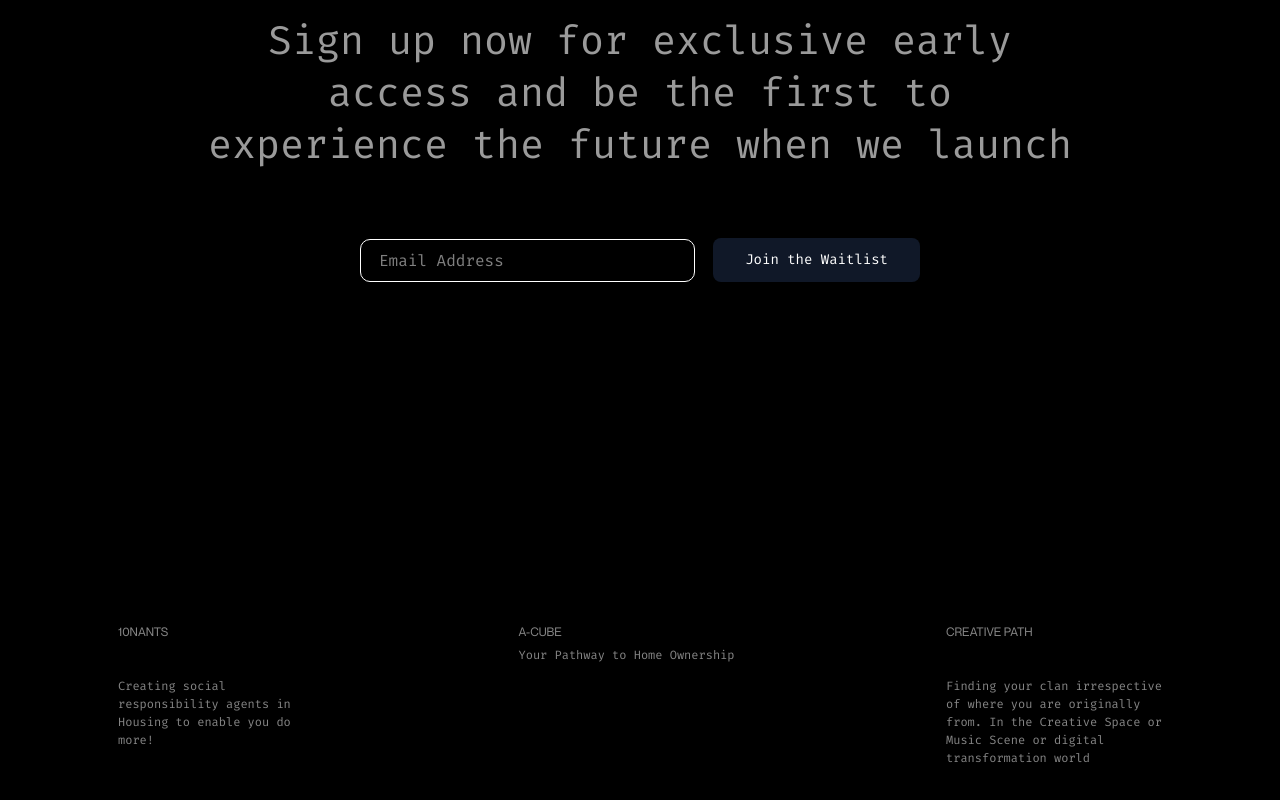
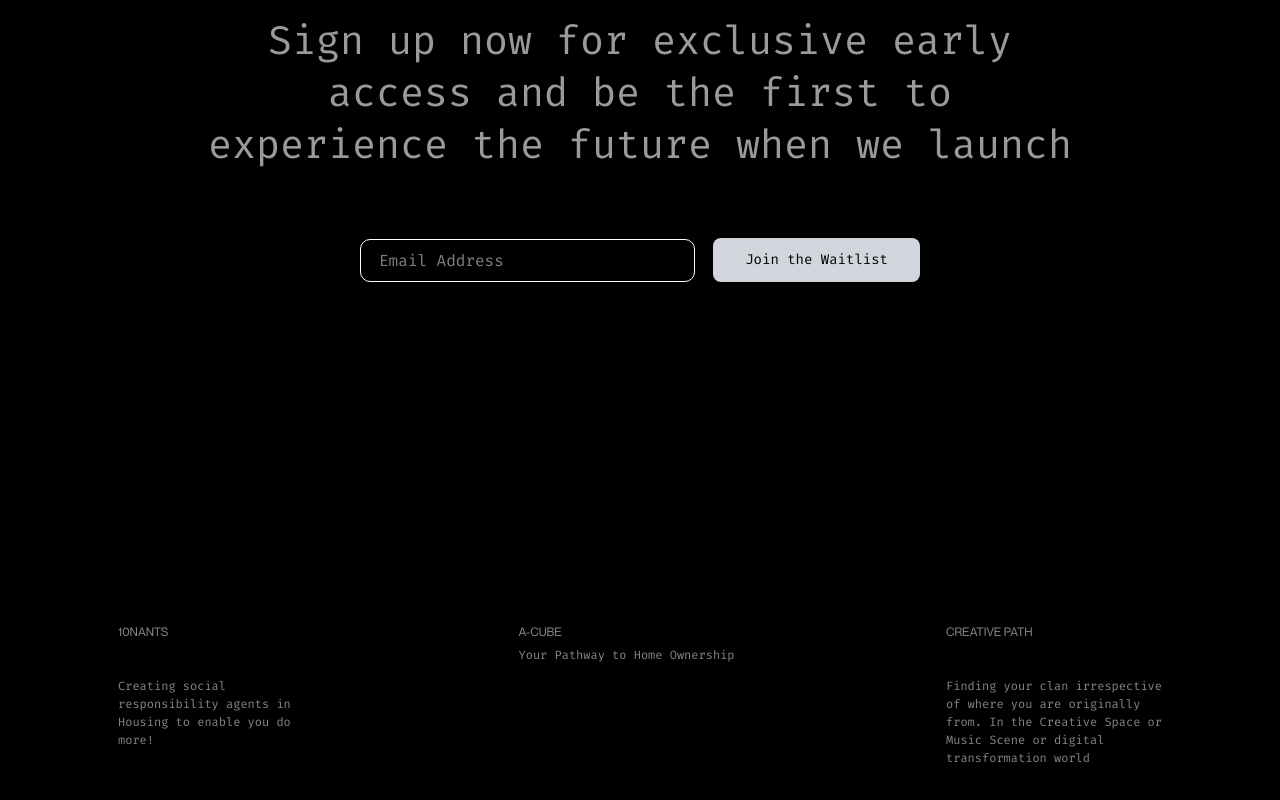
Before and after one commit to ayoeze191/TenantComingSoon, a Next.js app: page / in a window 1280 px wide. Shown: the part 1407-2207 px from the top of the page. Built offline with nearby package versions, Linux system fonts and the light colour scheme; a web font is replaced by a local one.

Commit message:
submit design

```diff
--- a/app/components/Waitlist.jsx
+++ b/app/components/Waitlist.jsx
@@ -51,8 +51,8 @@ export default function Waitlist() {
       />
       <button
         type="submit"
-        disabled={loading}
-        className="bg-gray-900 text-white flex items-center justify-center px-8 h-11 rounded-lg text-sm font-bold w-full md:w-fit whitespace-nowrap disabled:cursor-not-allowed disabled:opacity-50"
+        disabled={loading || success}
+        className="bg-gray-300 text-black flex items-center justify-center px-8 h-11 rounded-lg text-sm font-bold w-full md:w-fit whitespace-nowrap disabled:cursor-not-allowed disabled:opacity-50"
       >
         {loading ? "Submitting..." : success ? "Joined!" : "Join the Waitlist"}
       </button>
```
